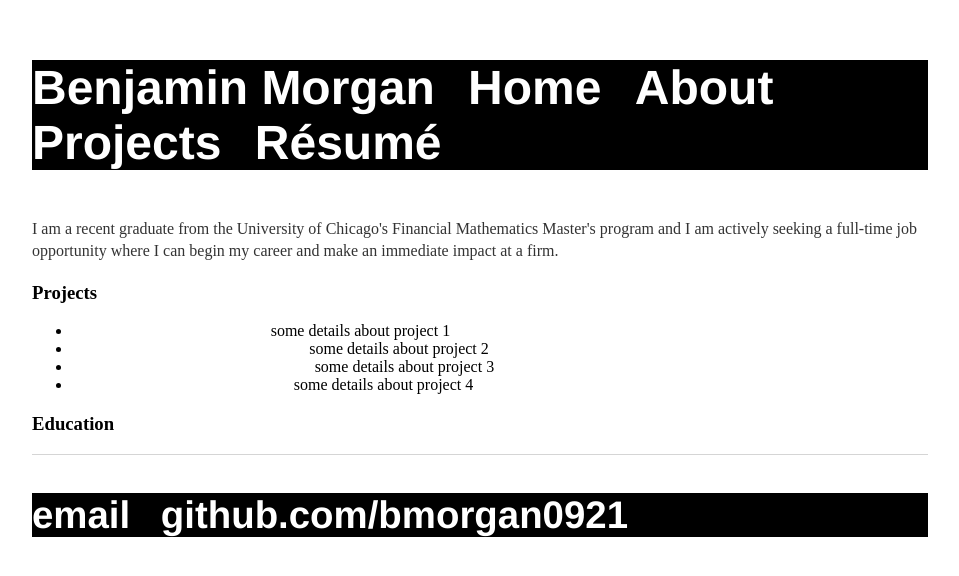
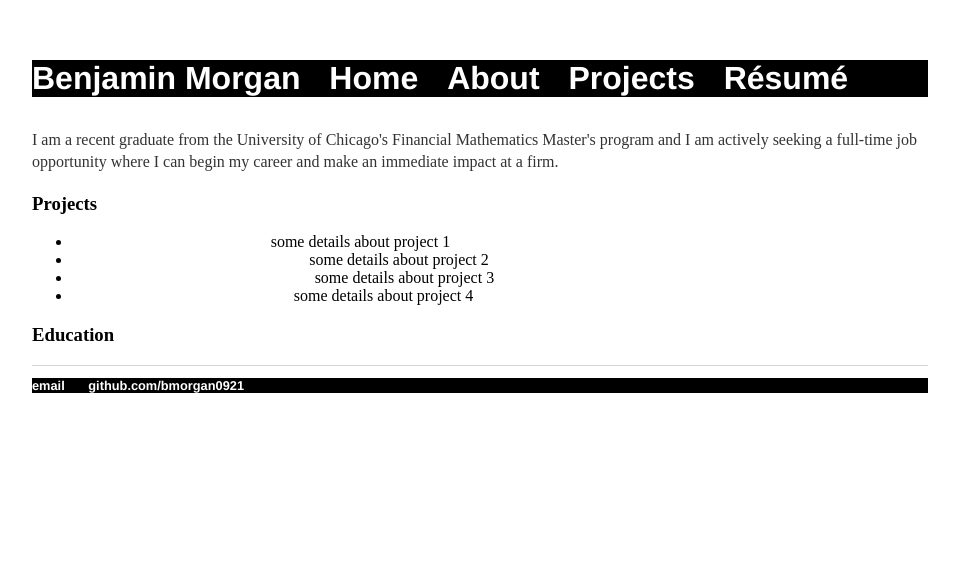
Before and after one commit to bmorgan0921/bmorgan0921.github.io, a Jekyll site: the page built from index.html, in a window 1280 px wide. Shown: the top 576 px of the page, without its empty margins (160-1119 px from the left). Built offline with Jekyll 4.4.1, drawn with Linux system fonts in a browser that asks for light colours.

Commit message:
separate nav ul and footer ul

```diff
--- a/css/main.css
+++ b/css/main.css
@@ -7,7 +7,7 @@ body {
     overflow: hidden;
 }
 
-nav ul, footer ul {
+nav ul {
     font-family:'Helvetica', 'Arial', 'Sans-Serif';
     padding: 0px;
     list-style: none;
@@ -15,14 +15,31 @@ nav ul, footer ul {
     /* float:right; */
     background-color: black;
     color: white;
-    font-size: 3em;
+    font-size: 2em;
 }
+
+footer ul {
+    font-family:'Helvetica', 'Arial', 'Sans-Serif';
+    padding: 0px;
+    list-style: none;
+    font-weight: bold;
+    /* float:right; */
+    background-color: black;
+    color: white;
+    font-size: 1em;
+}
+
+
 nav ul li, footer ul li {
     display: inline;
     margin-right: 20px;
     background-color: black;
     color: white;
 }
+
+
+
+
 a {
     text-decoration: none;
     /* color: #999; */
```
